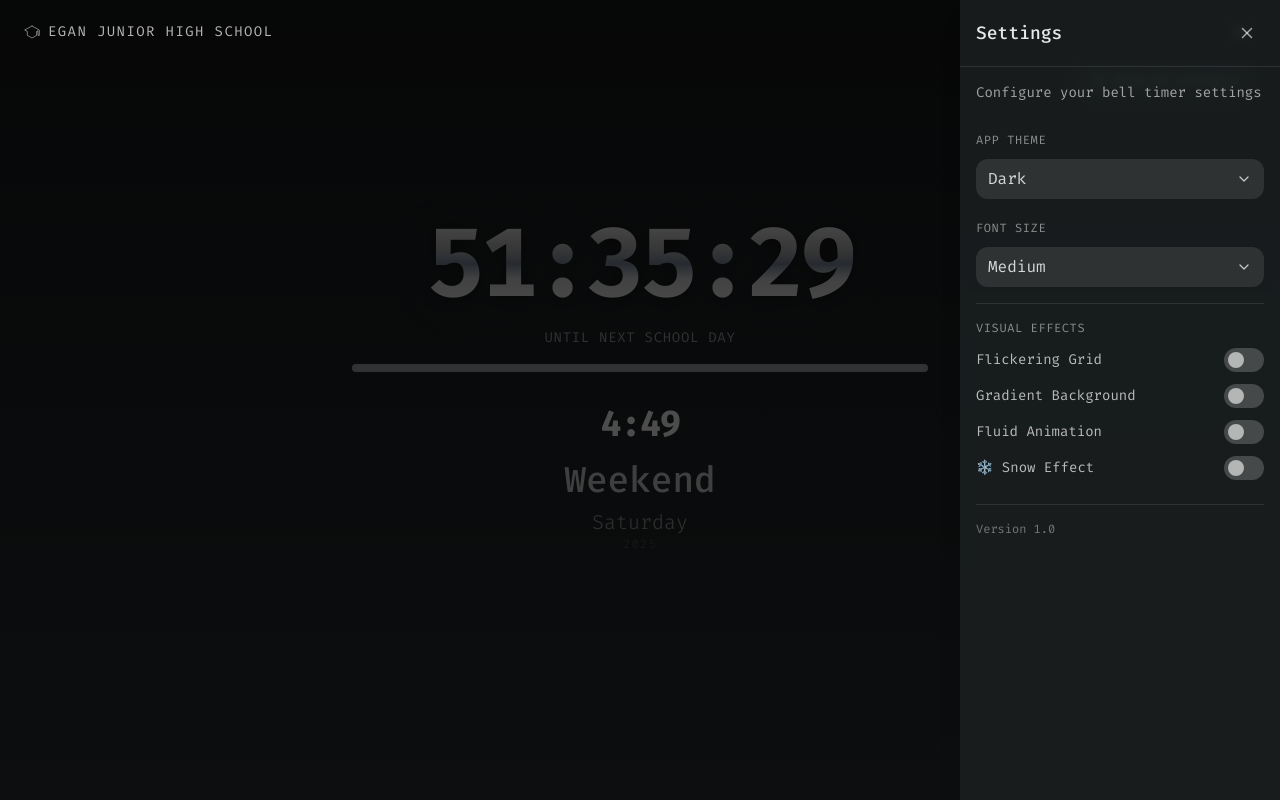
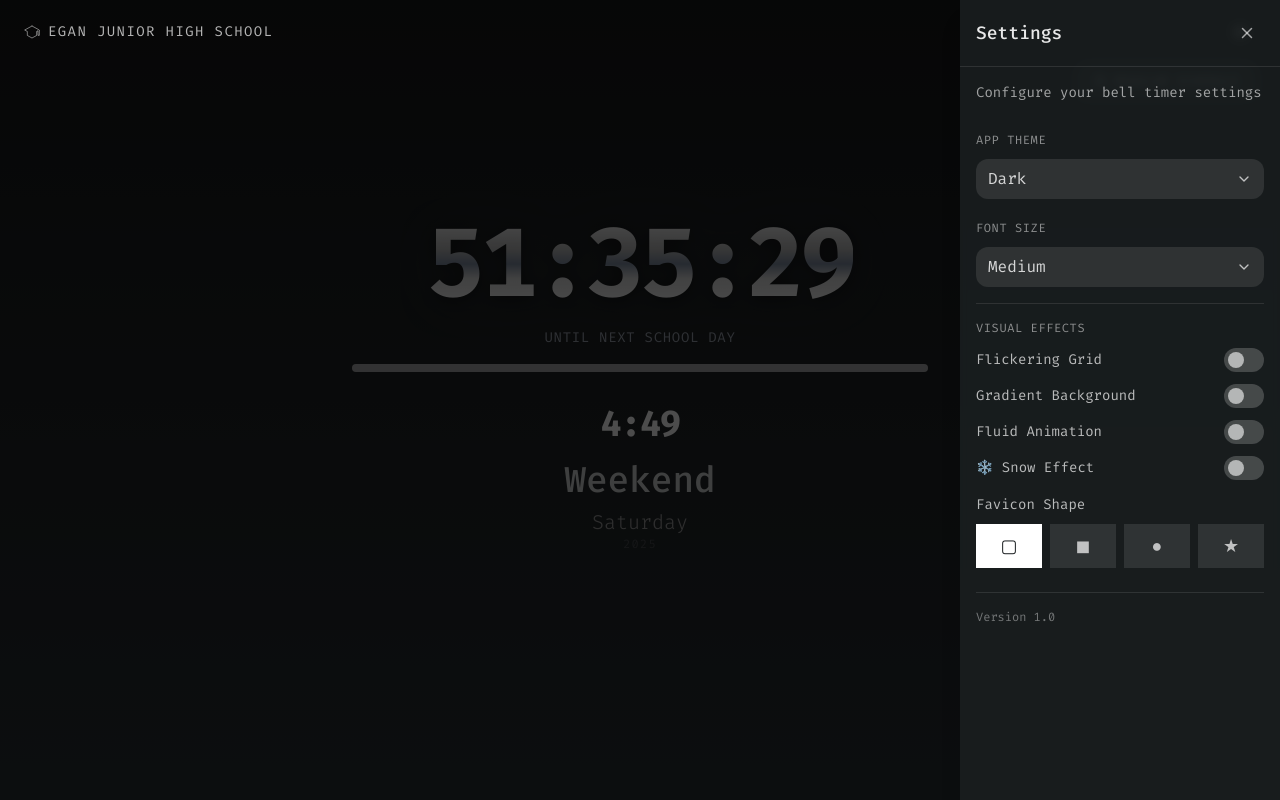
Before and after one commit to xrettle/b3ll, a Next.js app: page / in a window 1280 px wide. Both pictures are taken after a click on the button 1240 px from the left and 32 px from the top of the page. Shown: the top 800 px of the page. Built offline with nearby package versions, Linux system fonts and the light colour scheme.

Commit message:
Add favicon shape selector, conditional hour in tab title, darker gradient for dark theme

```diff
--- a/src/components/BellTimer.tsx
+++ b/src/components/BellTimer.tsx
@@ -58,11 +58,16 @@ function BellTimer({ onScheduleUpdate }: BellTimerProps) {
   useEffect(() => {
     if (!mounted || !showCountdown) return;
 
+    // Get favicon shape from localStorage (default: rounded-square)
+    const faviconShape = typeof window !== 'undefined'
+      ? localStorage.getItem('bell-timer-favicon-shape') || 'rounded-square'
+      : 'rounded-square';
+
     // Extract period identifier (number or letter)
     const getPeriodIdentifier = (periodName: string): string => {
       // Match "Period X" or just letter/number
       const periodMatch = periodName.match(/Period\s*(\d+)/i);
-      if (periodMatch) return periodMatch[1];
+      if (periodMatch) return `Period ${periodMatch[1]}`;
 
       // For assembly letters A-H
       const letterMatch = periodName.match(/^([A-H])$/i);
@@ -75,7 +80,7 @@ function BellTimer({ onScheduleUpdate }: BellTimerProps) {
       if (periodName.toLowerCase() === 'advisory') return 'Advisory';
       if (periodName.toLowerCase() === 'free') return 'Free';
 
-      return periodName.slice(0, 8);
+      return periodName.slice(0, 12);
     };
 
     // Get color based on time remaining
@@ -91,8 +96,8 @@ function BellTimer({ onScheduleUpdate }: BellTimerProps) {
       return totalSeconds <= 30 && totalSeconds > 0;
     };
 
-    // Create dynamic favicon canvas
-    const createFavicon = (color: string): string => {
+    // Create dynamic favicon canvas with different shapes
+    const createFavicon = (color: string, shape: string): string => {
       const canvas = document.createElement('canvas');
       canvas.width = 32;
       canvas.height = 32;
@@ -100,7 +105,41 @@ function BellTimer({ onScheduleUpdate }: BellTimerProps) {
 
       if (!ctx) return '';
 
-      // Draw rounded square
+      ctx.fillStyle = color;
+
+      switch (shape) {
+        case 'square':
+          // Simple square
+          ctx.fillRect(0, 0, 32, 32);
+          break;
+
+        case 'circle':
+          // Circle
+          ctx.beginPath();
+          ctx.arc(16, 16, 16, 0, Math.PI * 2);
+          ctx.fill();
+          break;
+
+        case 'star':
+          // 5-pointed star
+          ctx.beginPath();
+          const cx = 16, cy = 16;
+          const outerRadius = 15, innerRadius = 6;
+          for (let i = 0; i < 10; i++) {
+            const radius = i % 2 === 0 ? outerRadius : innerRadius;
+            const angle = (i * Math.PI / 5) - Math.PI / 2;
+            const x = cx + radius * Math.cos(angle);
+            const y = cy + radius * Math.sin(angle);
+            if (i === 0) ctx.moveTo(x, y);
+            else ctx.lineTo(x, y);
+          }
+          ctx.closePath();
+          ctx.fill();
+          break;
+
+        case 'rounded-square':
+        default:
+          // Rounded square (default)
           const radius = 6;
           ctx.beginPath();
           ctx.moveTo(radius, 0);
@@ -113,9 +152,9 @@ function BellTimer({ onScheduleUpdate }: BellTimerProps) {
           ctx.lineTo(0, radius);
           ctx.quadraticCurveTo(0, 0, radius, 0);
           ctx.closePath();
-
-      ctx.fillStyle = color;
           ctx.fill();
+          break;
+      }
 
       return canvas.toDataURL('image/png');
     };
@@ -134,8 +173,15 @@ function BellTimer({ onScheduleUpdate }: BellTimerProps) {
     // Calculate total seconds remaining
     const totalSeconds = hours * 3600 + minutes * 60 + seconds;
 
-    // Update document title
-    const timeDisplay = `${minutes.toString().padStart(2, '0')}:${seconds.toString().padStart(2, '0')}`;
+    // Update document title with conditional hour display
+    let timeDisplay: string;
+    if (hours > 0) {
+      // Show HOUR:MIN:SEC when hours >= 1
+      timeDisplay = `${hours}:${minutes.toString().padStart(2, '0')}:${seconds.toString().padStart(2, '0')}`;
+    } else {
+      // Show MIN:SEC when under an hour
+      timeDisplay = `${minutes.toString().padStart(2, '0')}:${seconds.toString().padStart(2, '0')}`;
+    }
     const periodId = getPeriodIdentifier(currentPeriod);
     document.title = `${timeDisplay} | ${periodId}`;
 
@@ -146,13 +192,13 @@ function BellTimer({ onScheduleUpdate }: BellTimerProps) {
       let isRed = true;
       flashInterval = setInterval(() => {
         const flashColor = isRed ? '#b84a2e' : '#a30000';
-        updateFavicon(createFavicon(flashColor));
+        updateFavicon(createFavicon(flashColor, faviconShape));
         isRed = !isRed;
       }, 500);
     } else {
       // Normal color based on urgency
       const color = getUrgencyColor(totalSeconds);
-      updateFavicon(createFavicon(color));
+      updateFavicon(createFavicon(color, faviconShape));
     }
 
     return () => {
--- a/src/components/SettingsPanel.tsx
+++ b/src/components/SettingsPanel.tsx
@@ -492,6 +492,14 @@ export function SettingsPanel({ isOpen, onClose, children }: SettingsPanelProps)
     return false;
   });
 
+  // Favicon shape setting
+  const [faviconShape, setFaviconShape] = useState<string>(() => {
+    if (typeof window !== 'undefined') {
+      return localStorage.getItem('bell-timer-favicon-shape') || 'rounded-square';
+    }
+    return 'rounded-square';
+  });
+
   const [konamiSequence, setKonamiSequence] = useState<string[]>([]);
 
   // The Konami code sequence
@@ -774,6 +782,12 @@ export function SettingsPanel({ isOpen, onClose, children }: SettingsPanelProps)
     }
   }, []);
 
+  const handleFaviconShapeChange = useCallback((shape: string) => {
+    setFaviconShape(shape);
+    if (typeof window !== 'undefined') {
+      localStorage.setItem('bell-timer-favicon-shape', shape);
+    }
+  }, []);
 
   return (
     <>
@@ -953,6 +967,37 @@ export function SettingsPanel({ isOpen, onClose, children }: SettingsPanelProps)
                             />
                           </button>
                         </div>
+
+                        {/* Favicon Shape Selector */}
+                        <div className="space-y-2">
+                          <span className={`text-sm ${theme === 'light' ? 'text-[#333]/70' : 'text-white/70'}`}>
+                            Favicon Shape
+                          </span>
+                          <div className="flex gap-2">
+                            {[
+                              { id: 'rounded-square', icon: '▢', label: 'Rounded' },
+                              { id: 'square', icon: '◼', label: 'Square' },
+                              { id: 'circle', icon: '●', label: 'Circle' },
+                              { id: 'star', icon: '★', label: 'Star' },
+                            ].map((shape) => (
+                              <button
+                                key={shape.id}
+                                onClick={() => handleFaviconShapeChange(shape.id)}
+                                className={`flex-1 py-2 px-1 rounded-lg text-center transition-all ${faviconShape === shape.id
+                                    ? theme === 'light'
+                                      ? 'bg-[#333] text-white'
+                                      : 'bg-white text-[#1a1e20]'
+                                    : theme === 'light'
+                                      ? 'bg-[#333]/10 text-[#333]/70 hover:bg-[#333]/20'
+                                      : 'bg-white/10 text-white/70 hover:bg-white/20'
+                                  }`}
+                                title={shape.label}
+                              >
+                                <span className="text-lg">{shape.icon}</span>
+                              </button>
+                            ))}
+                          </div>
+                        </div>
                       </div>
                     </motion.div>
 
--- a/src/components/ui/mesh-gradient-bg.tsx
+++ b/src/components/ui/mesh-gradient-bg.tsx
@@ -5,6 +5,7 @@ import { useEffect, useState } from 'react';
 
 interface MeshGradientBgProps {
     colors?: string[];
+    darkColors?: string[];
     distortion?: number;
     swirl?: number;
     speed?: number;
@@ -14,7 +15,8 @@ interface MeshGradientBgProps {
 }
 
 export function MeshGradientBg({
-    colors = ['#72b9bb', '#b5d9d9', '#ffd1bd', '#ffebe0', '#8cc5b8', '#dbf4a4'],
+    colors = ['#72b9bb', '#b5d9d9', '#ffd1bd', '#ffebe0', '#8cc5b8', '#dbf4a4'], // Light theme - pastel
+    darkColors = ['#1a3a3c', '#2b4f4f', '#3d2a25', '#2e1f1a', '#1f3d30', '#2a3a20'], // Dark theme - muted/darker
     distortion = 0.8,
     swirl = 0.6,
     speed = 0.42,
@@ -24,9 +26,11 @@ export function MeshGradientBg({
 }: MeshGradientBgProps) {
     const [dimensions, setDimensions] = useState({ width: 1920, height: 1080 });
     const [mounted, setMounted] = useState(false);
+    const [isLightTheme, setIsLightTheme] = useState(false);
 
     useEffect(() => {
         setMounted(true);
+
         const update = () =>
             setDimensions({
                 width: window.innerWidth,
@@ -34,17 +38,37 @@ export function MeshGradientBg({
             });
         update();
         window.addEventListener('resize', update);
-        return () => window.removeEventListener('resize', update);
+
+        // Check theme
+        const checkTheme = () => {
+            setIsLightTheme(document.documentElement.classList.contains('light-theme'));
+        };
+        checkTheme();
+
+        // Observe theme changes
+        const observer = new MutationObserver(checkTheme);
+        observer.observe(document.documentElement, {
+            attributes: true,
+            attributeFilter: ['class']
+        });
+
+        return () => {
+            window.removeEventListener('resize', update);
+            observer.disconnect();
+        };
     }, []);
 
     if (!mounted) return null;
+
+    // Use light colors for light theme, dark colors for dark theme
+    const activeColors = isLightTheme ? colors : darkColors;
 
     return (
         <div className={`fixed inset-0 w-screen h-screen ${className}`}>
             <MeshGradient
                 width={dimensions.width}
                 height={dimensions.height}
-                colors={colors}
+                colors={activeColors}
                 distortion={distortion}
                 swirl={swirl}
                 grainMixer={0}
```
Lines whose indentation alone changed are shown as unchanged.
